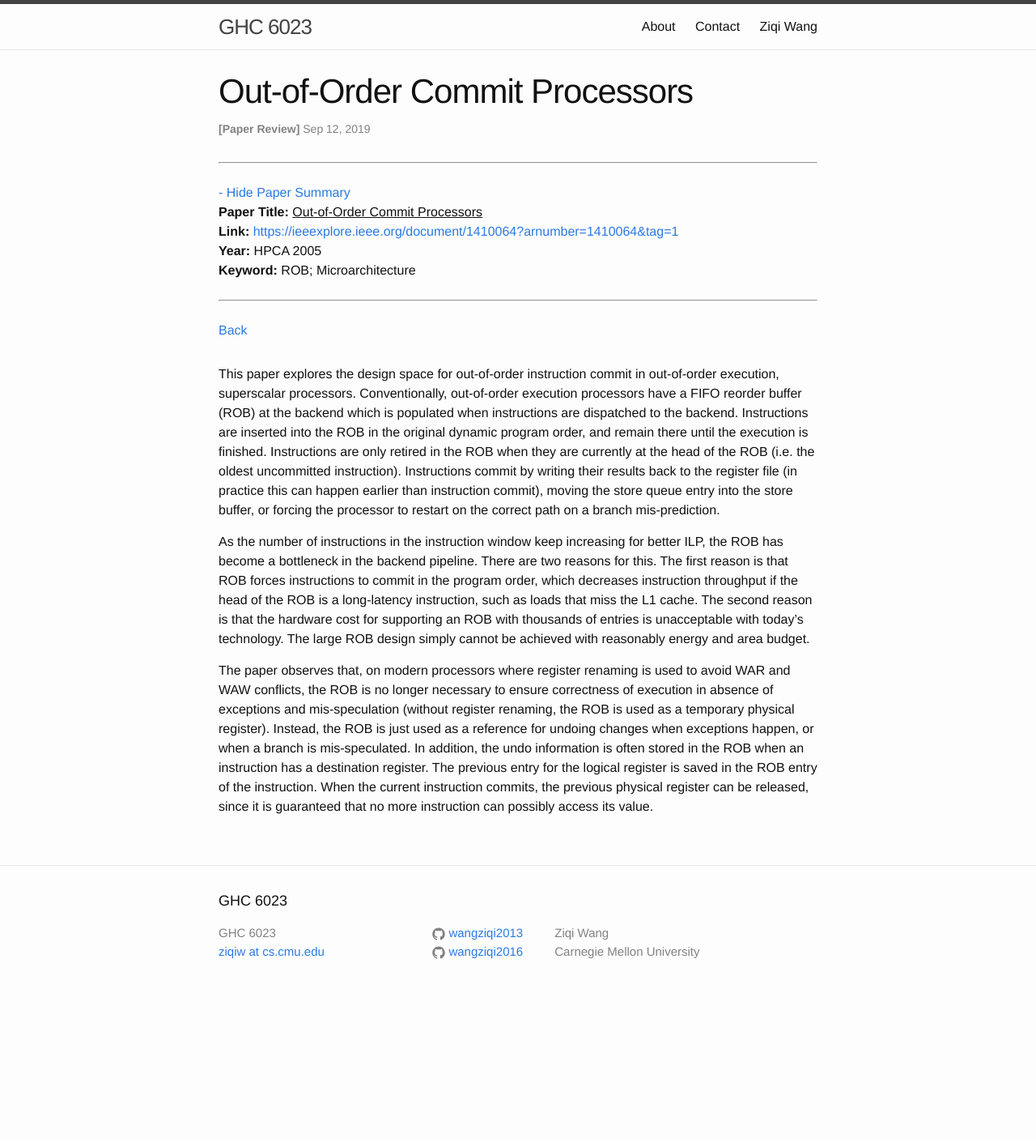
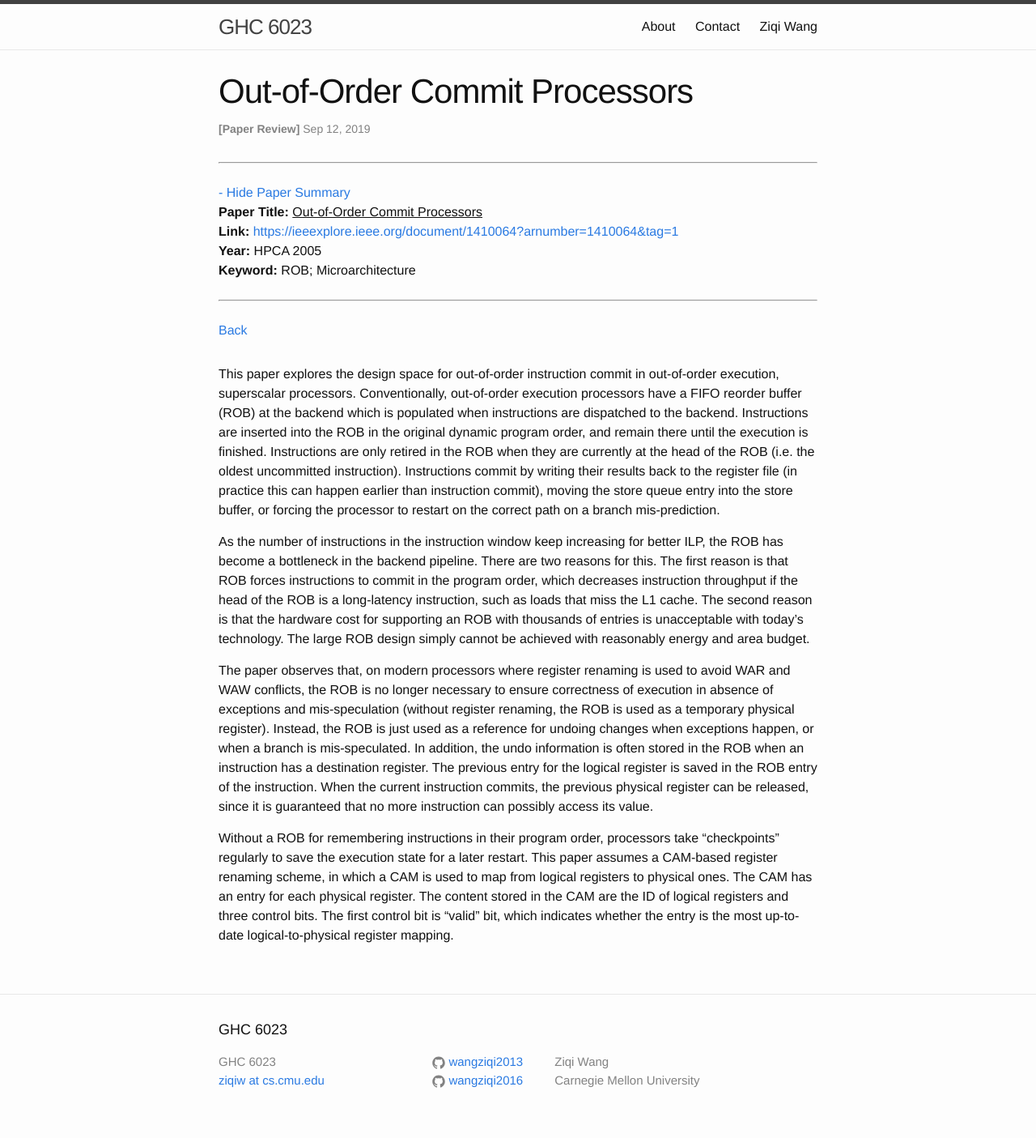
Before and after one commit to wangziqi2013/wangziqi2013.github.io, a Jekyll site: the page built from _posts/2019-09-11-ooo-commit-processors.markdown, in a window 1280 px wide. Shown: the whole page at 81% size. Built offline with Jekyll 4.4.1, drawn with Linux system fonts in a browser that asks for light colours; before the commit the page ends 1246 px from its top, so only the background shows below that.

Commit message:
Working on CAM

```diff
--- a/_posts/2019-09-11-ooo-commit-processors.markdown
+++ b/_posts/2019-09-11-ooo-commit-processors.markdown
@@ -35,3 +35,9 @@ when exceptions happen, or when a branch is mis-speculated. In addition, the und
 ROB when an instruction has a destination register. The previous entry for the logical register is saved in the ROB
 entry of the instruction. When the current instruction commits, the previous physical register can be released, since
 it is guaranteed that no more instruction can possibly access its value.
+
+Without a ROB for remembering instructions in their program order, processors take "checkpoints" regularly to save the
+execution state for a later restart. This paper assumes a CAM-based register renaming scheme, in which a CAM is used
+to map from logical registers to physical ones. The CAM has an entry for each physical register. The content stored in the
+CAM are the ID of logical registers and three control bits. The first control bit is "valid" bit, which indicates whether
+the entry is the most up-to-date logical-to-physical register mapping.
```
